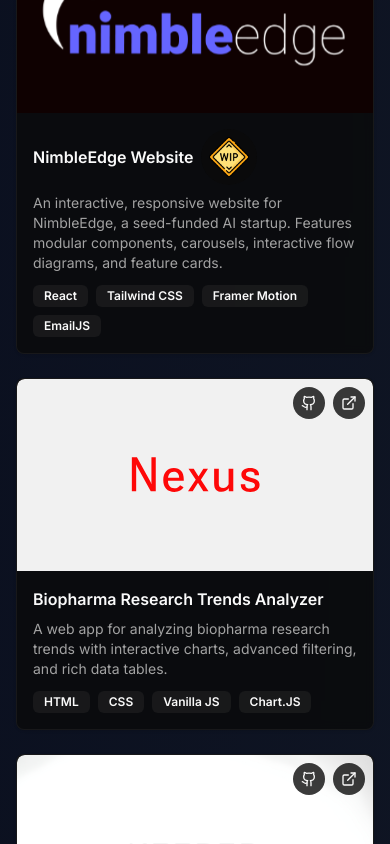
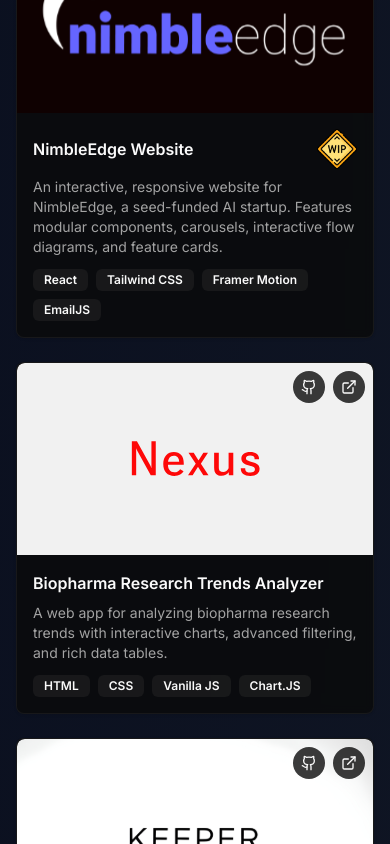
Before and after one commit to pranjal-pathak/Portfolio, a Next.js app: page / in a window 390 px wide. Shown: the part 2940-3784 px from the top of the page. Built offline with nearby package versions, Linux system fonts and the light colour scheme.

Commit message:
code for the wip badge on projects- mobile version

```diff
--- a/app/page.tsx
+++ b/app/page.tsx
@@ -649,45 +649,44 @@
                     </div>
                     <CardContent className="p-4 md:p-6 flex-grow flex flex-col">
                       {/* Title with WIP Icon */}
-                      <div className="flex items-center justi space-x-2 mb-2">
+                      <div className="flex items-center justify-between w-full mb-2">
+                        {/* Title on the left */}
                         <h3 className="font-semibold text-base md:text-lg text-primary">
                           {project.title}
                         </h3>
 
                         {/* Work in Progress Icon on the right */}
                         {!project.completed && (
-                          <div className="relative overflow-visible">
-                            <HoverCard>
+                          <HoverCard openDelay={0} closeDelay={0}>
                             <HoverCardTrigger asChild>
-                                <div className="bg-background/80 hover:bg-primary/80 p-2 rounded-full transition-colors z-10 hover:text-gray-900 dark:hover:text-primary-foreground cursor-help">
+                              <button className="flex items-center focus:outline-none">
                                 <Image
                                   src="/wip.png"
-                                    width={16}
-                                    height={16}
+                                  width={32}
+                                  height={32}
                                   alt="Work in Progress"
-                                    className="w-10 h-10"
+                                  className="w-10 h-10 md:w-10 md:h-10"
                                 />
-                                </div>
+                              </button>
                             </HoverCardTrigger>
-                              <HoverCardContent className="min-w-[220px] max-w-sm p-4 bg-background shadow-lg rounded-lg">
-                                <div className="flex items-start space-x-3 flex-wrap">
-                                  <Image
-                                    src="/wip.png"
-                                    width={16}
-                                    height={16}
-                                    alt="Work in Progress"
-                                    className="w-10 h-10"
-                                  />
+
+                            <HoverCardContent
+                              className="w-[200px] md:w-[220px] max-w-sm p-4 bg-background shadow-lg rounded-lg"
+                              side="left" // Shift to left instead of right
+                              align="start" // Align properly
+                              sideOffset={12} // Moves slightly left
+                            >
+                              <div className="flex items-start space-x-3">
+
                                 <div className="space-y-1">
-                                    <h4 className="text-sm font-semibold">Work in Progress</h4>
-                                    <p className="text-sm text-muted-foreground whitespace-normal">
+                                  <h4 className="text-sm md:text-base font-semibold">Work in Progress</h4>
+                                  <p className="text-sm md:text-base text-muted-foreground">
                                     {project.remaining}
                                   </p>
                                 </div>
                               </div>
                             </HoverCardContent>
                           </HoverCard>
-                          </div>
                         )}
                       </div>
 
```
Lines whose indentation alone changed are shown as unchanged.
